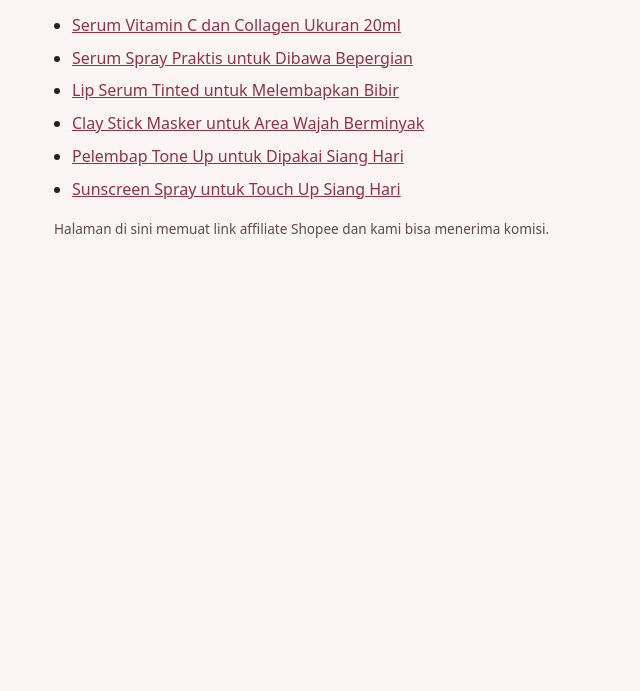
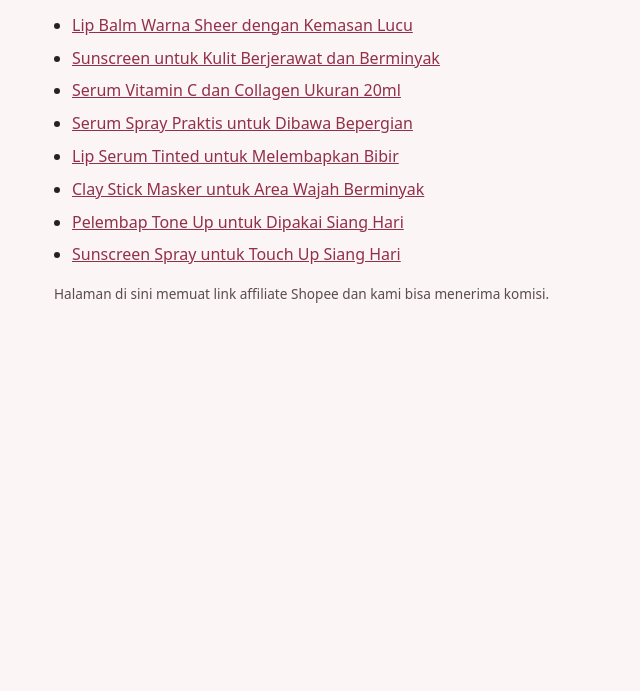
Before and after one commit to melvinsyamsuddin-byte/jc-pins, a plain HTML site: page index.html in a window 1280 px wide. Shown: the part 109-800 px from the top of the page, without its empty margins (306-946 px from the left). Drawn offline with Linux system fonts and the light colour scheme.

Commit message:
Perbarui beranda

```diff
--- a/index.html
+++ b/index.html
@@ -13,6 +13,8 @@
 <h1>JC Beauty Pilihan</h1>
 <p>Pilihan skincare untuk rutinitas harian. Selengkapnya di <a href="https://jc-beauty.my.id">jc-beauty.my.id</a>.</p>
 <ul>
+<li><a href="/p/jc261125-02.html">Lip Balm Warna Sheer dengan Kemasan Lucu</a></li>
+<li><a href="/p/jc261125-01.html">Sunscreen untuk Kulit Berjerawat dan Berminyak</a></li>
 <li><a href="/p/jc261124-02.html">Serum Vitamin C dan Collagen Ukuran 20ml</a></li>
 <li><a href="/p/jc261124-01.html">Serum Spray Praktis untuk Dibawa Bepergian</a></li>
 <li><a href="/p/jc261123-02.html">Lip Serum Tinted untuk Melembapkan Bibir</a></li>
```
